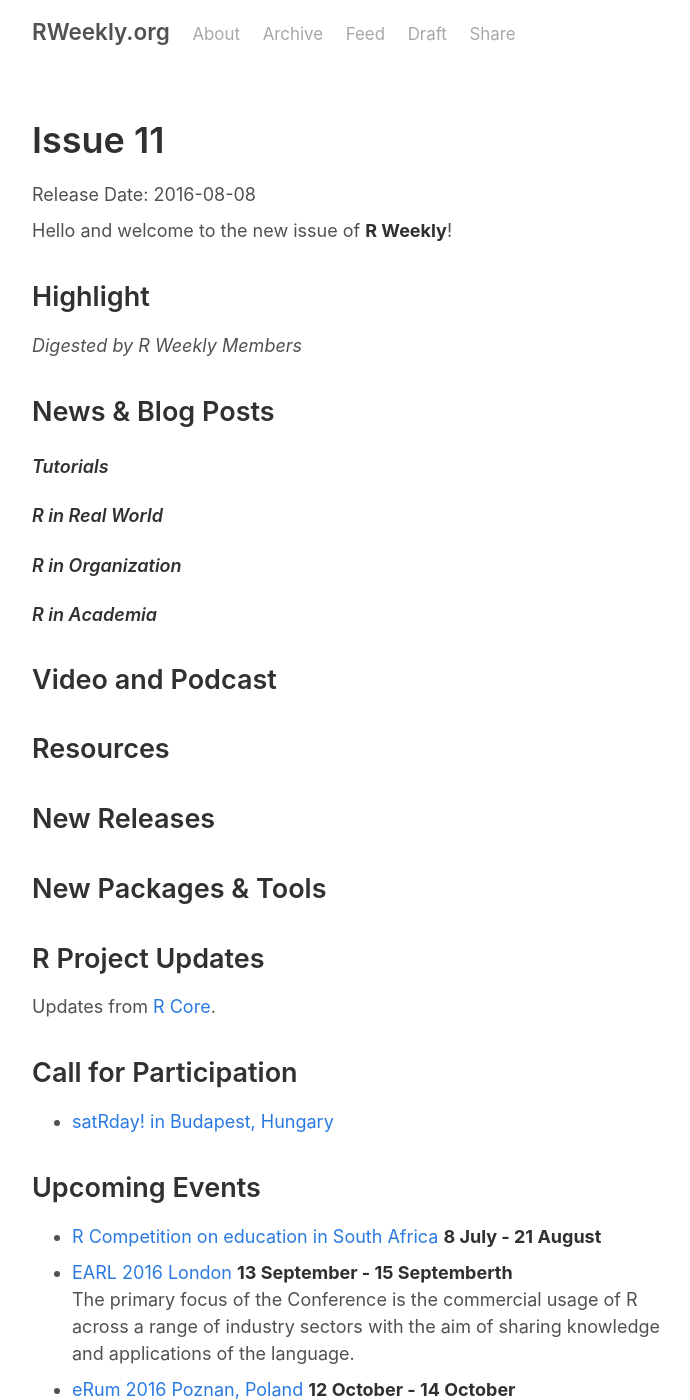
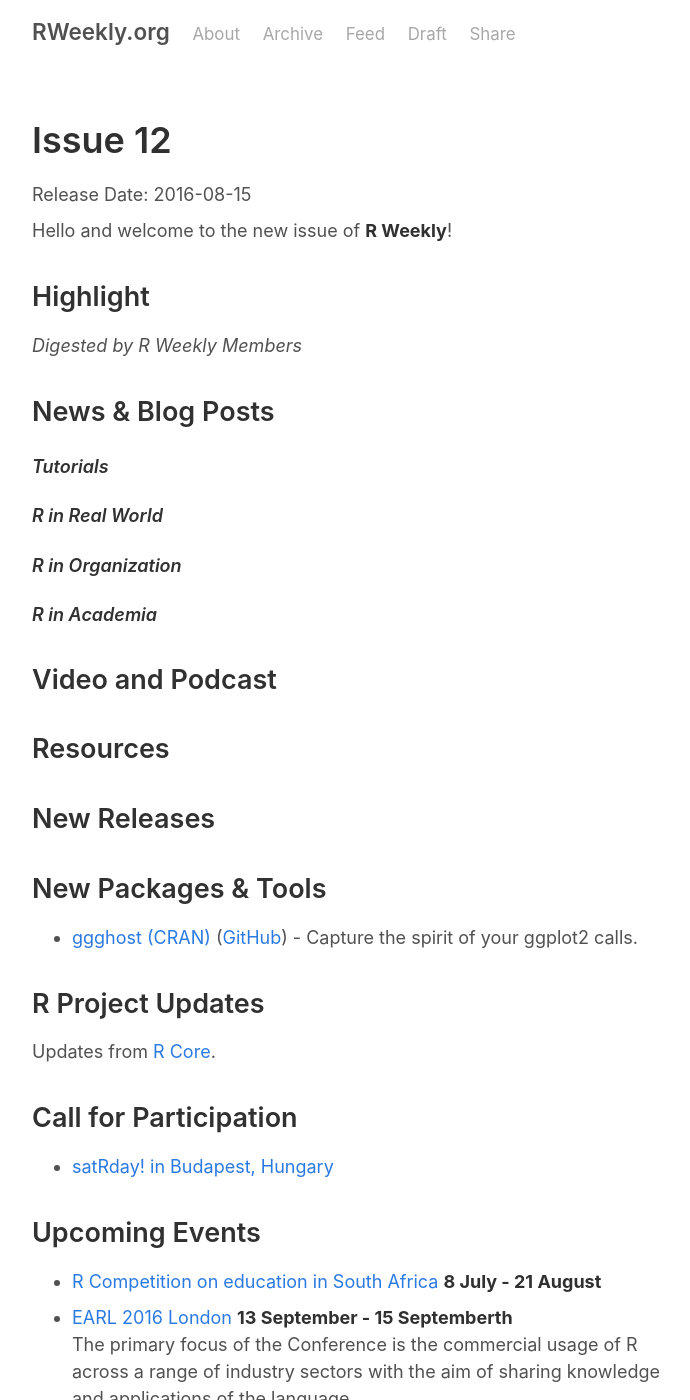
Before and after one commit to rweekly/rweekly.org, a Jekyll site: the page built from draft.md, in a window 1280 px wide and 1400 px high. Shown: the whole window, without its empty margins (293-983 px from the left). Built offline with Jekyll 4.4.1, drawn with Linux system fonts in a browser that asks for light colours; comment, search, counter and statistics services are not loaded.

Commit message:
Increment issue number and added ggghost

```diff
--- a/draft.md
+++ b/draft.md
@@ -1,9 +1,9 @@
 ---
 layout: draft
-title: Issue 11
+title: Issue 12
 ---
 
-Release Date: 2016-08-08
+Release Date: 2016-08-15
 
 Hello and welcome to the new issue of **R Weekly**!
 
@@ -40,6 +40,7 @@
 
 ## New Packages & Tools
 
+* [ggghost (CRAN)](https://cran.r-project.org/package=ggghost) ([GitHub](https://github.com/jonocarroll/ggghost)) - Capture the spirit of your ggplot2 calls.
 
 ## R Project Updates
 
```
